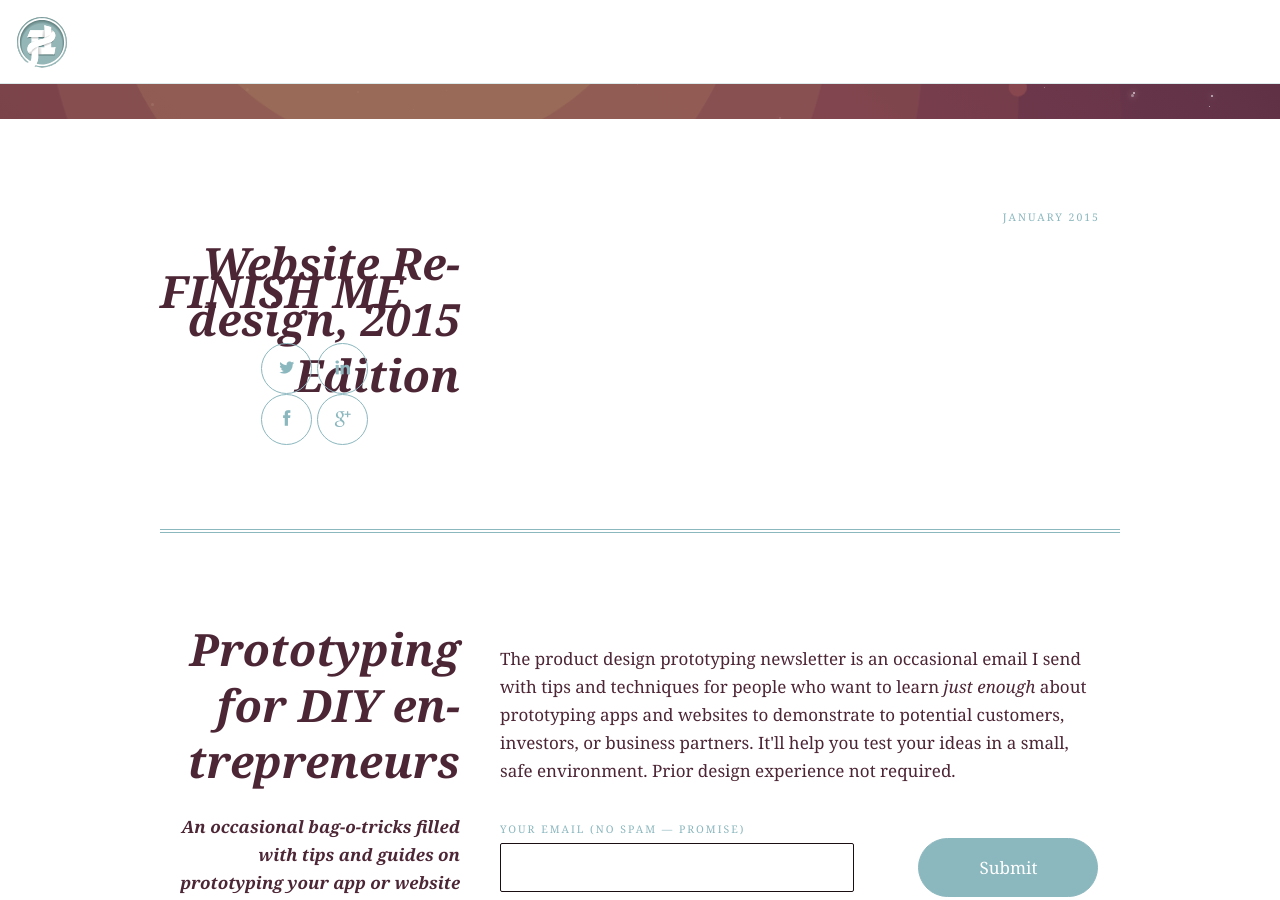
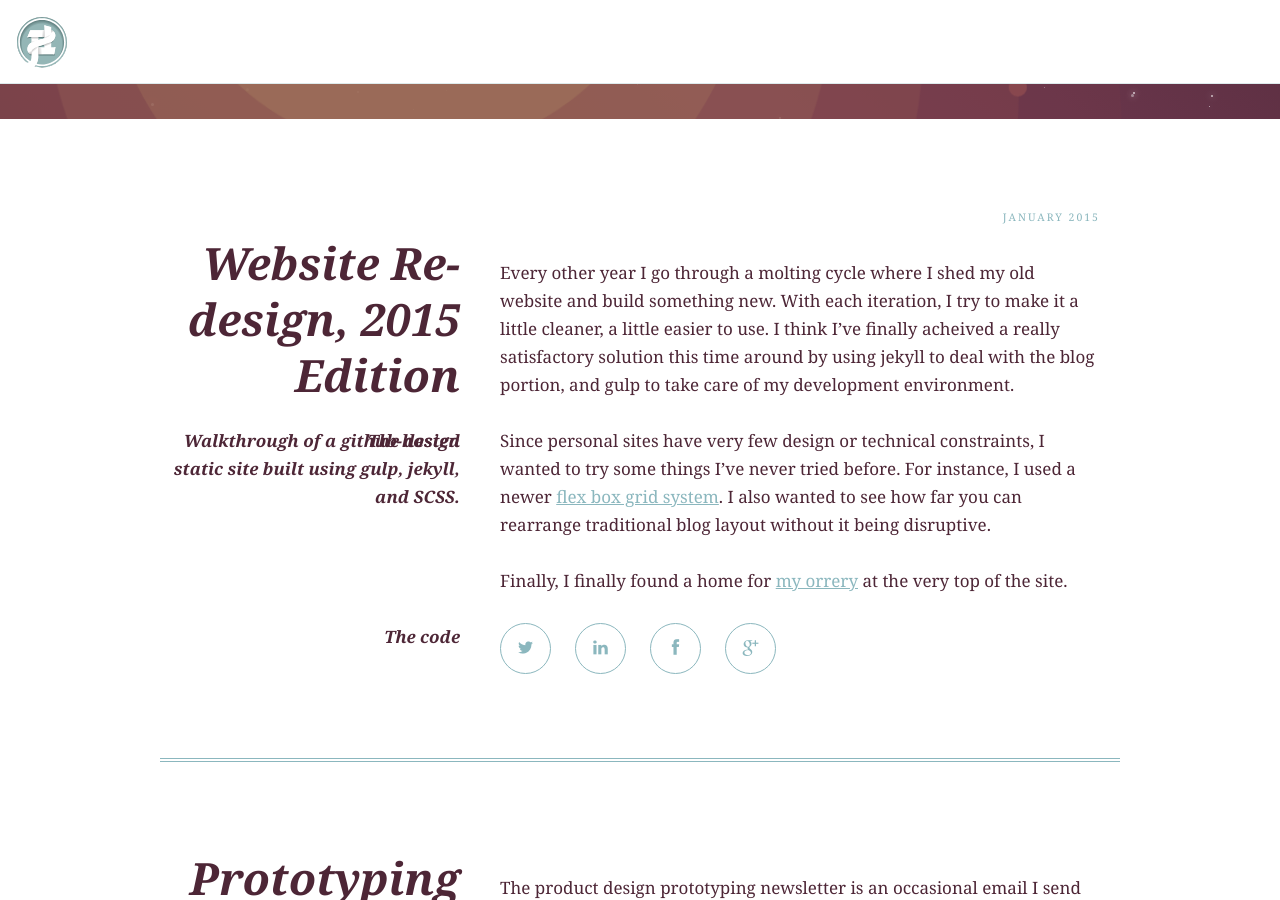
Before and after one commit to zachalbert/zachalbert.com_v6-build, a Jekyll site: the page built from _posts/2015-01-15-website-redesign-2015.md, in a window 1280 px wide and 900 px high, scrolled down 781 px. Built offline with Jekyll 4.4.1, drawn with Linux system fonts in a browser that asks for light colours; comment, search, counter and statistics services are not loaded.

```diff
--- a/_posts/2015-01-15-website-redesign-2015.md
+++ b/_posts/2015-01-15-website-redesign-2015.md
@@ -1,5 +1,6 @@
 ---
 title: Website Redesign, 2015 Edition
+subtitle: Walkthrough of a github-hosted static site built using gulp, jekyll, and SCSS.
 author: zac
 layout: post
 permalink: /website-redesign-2015/
@@ -9,4 +10,14 @@
   - Portfolio
 ---
 
-#FINISH ME
+Every other year I go through a molting cycle where I shed my old website and build something new. With each iteration, I try to make it a little cleaner, a little easier to use. I think I've finally acheived a really satisfactory solution this time around by using jekyll to deal with the blog portion, and gulp to take care of my development environment.
+
+<!-- more -->
+
+## The design
+
+Since personal sites have very few design or technical constraints, I wanted to try some things I've never tried before. For instance, I used a newer <a href="http://flexboxgrid.com/">flex box grid system</a>. I also wanted to see how far you can rearrange traditional blog layout without it being disruptive.
+
+Finally, I finally found a home for <a href="/orrery">my orrery</a> at the very top of the site.
+
+## The code
```
Also changed, not shown: favicon.ico.
